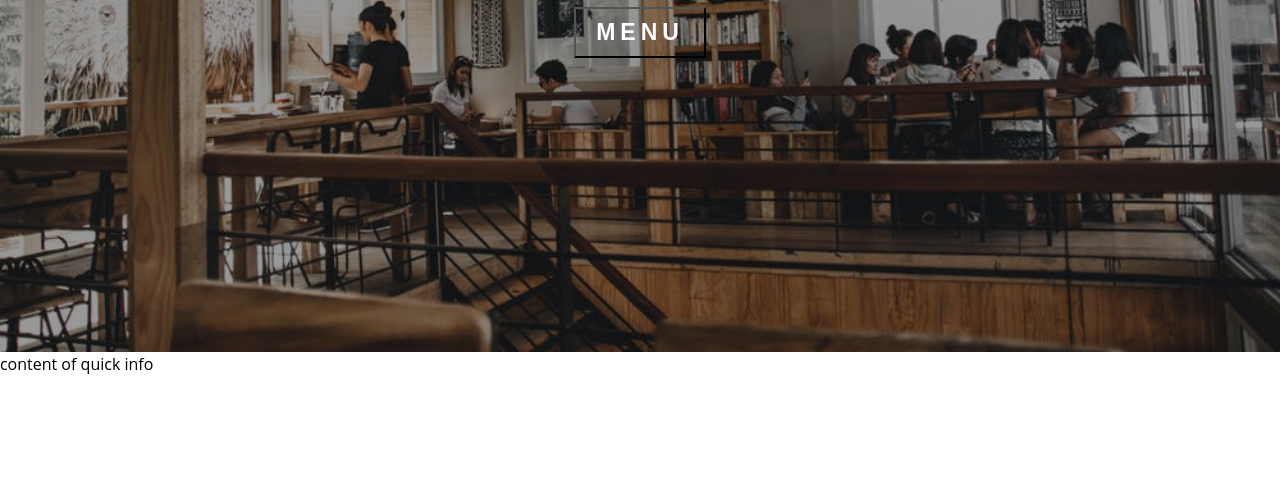
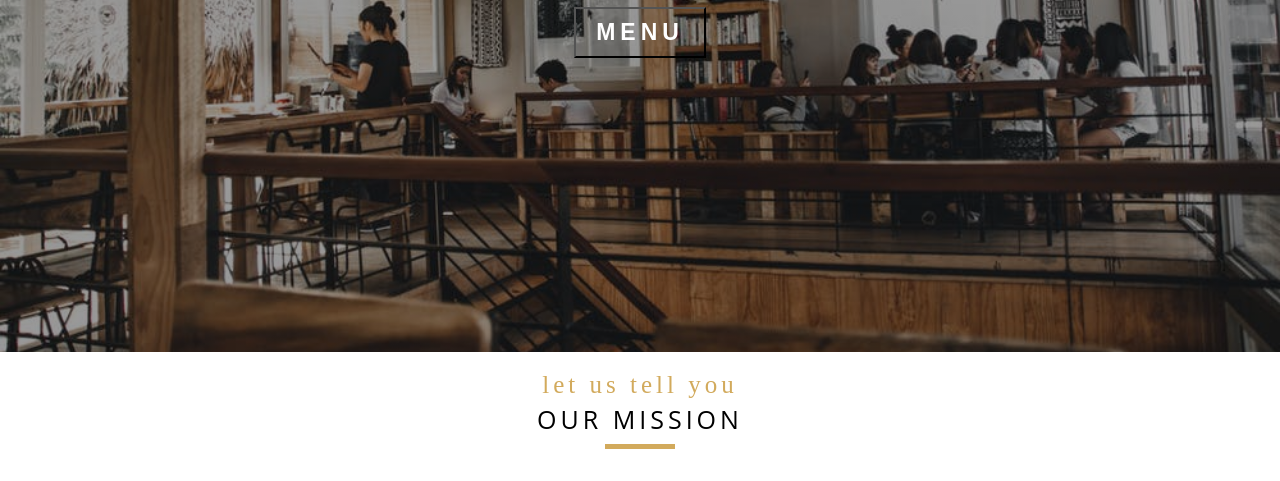
Before and after one commit to bangarangler/Restaurant-Gatsby, a Gatsby site: page / in a window 1280 px wide. Shown: the part 448-929 px from the top of the page. Before the commit the page ends 834 px from the top, so only its background shows below. Built offline with nearby package versions, Linux system fonts and the light colour scheme; Gatsby itself is replaced by a stand-in of ours.

Commit message:
Added SectionTitle and Section component
styled it and have to remember to pass in children

```diff
--- a/src/components/HomePageComponents/QuickInfo.js
+++ b/src/components/HomePageComponents/QuickInfo.js
@@ -1,11 +1,13 @@
 import React from "react"
+import { Section } from "../../utils/Section.js"
+import SectionTitle from "../../utils/SectionTitle.js"
 
 export default class QuickInfo extends React.Component {
   render() {
     return (
-      <div>
-        <p>content of quick info</p>
-      </div>
+      <Section>
+        <SectionTitle message="let us tell you" title="our mission" />
+      </Section>
     )
   }
 }
--- /dev/null
+++ b/src/utils/Section.js
@@ -0,0 +1,6 @@
+import React from "react"
+import styles from "./Section.module.less"
+
+export const Section = ({ children }) => {
+  return <section className={styles.section}>{children}</section>
+}
--- /dev/null
+++ b/src/utils/Section.module.less
@@ -0,0 +1,31 @@
+@import '../less/index.less';
+
+.section {
+	padding: 2rem 0;
+	width: 90vw;
+	margin: 0 auto;
+}
+
+.TitleWrapper {
+	text-align: center;
+
+	.message {
+	font-family: @textSlanted;
+	.letterSpacing (.4rem);
+	font-size: 2.5rem;
+	color: @mainYellow;
+	}
+
+	.title {
+		.letterSpacing (.4rem);
+		font-size: 2.5rem;
+		text-transform: uppercase;
+	}
+
+	.underline {
+		width: 7rem;
+		height: 0.5rem;
+		background: @mainYellow;
+		margin: 1.2rem auto;
+	}
+}
--- /dev/null
+++ b/src/utils/SectionTitle.js
@@ -0,0 +1,19 @@
+import React from "react"
+import styles from "./Section.module.less"
+
+const SectionTitle = ({ title, message }) => {
+  return (
+    <div className={styles.TitleWrapper}>
+      <h3 className={styles.message}>{message}</h3>
+      <h1 className={styles.title}>{title}</h1>
+      <div className={styles.underline} />
+    </div>
+  )
+}
+
+SectionTitle.defaultProps = {
+message: 'Our message',
+title: 'out title'
+}
+
+export default SectionTitle
```
